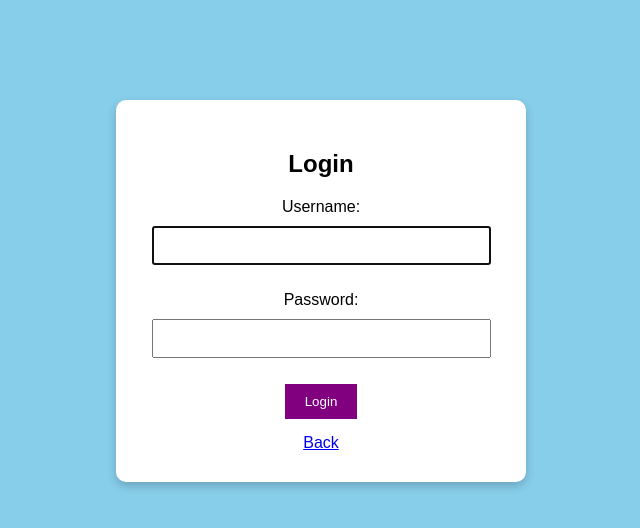
After one commit to rajeshwarispatil/ECOMMERCE-WEBSITE, a Django app: page /accounts/login/ in a window 1280 px wide. The commit adds this page. Shown: the top 528 px of the page, without its empty margins (319-959 px from the left). Run offline with Django 4.2, Linux system fonts and the light colour scheme.

Commit message:
Updated ecommerce project

```diff
--- a/ecommerce/amazon/static/css/style.css
+++ b/ecommerce/amazon/static/css/style.css
@@ -1,35 +1,73 @@
 body {
     font-family: Arial;
     background-color: skyblue;
+    margin: 0;
 }
+
+.top-bar {
+    display: flex;
+    justify-content: space-between;
+    align-items: right;
+    padding: 15px 40px;
+    background-color: white;
+}
+
+.left-links,
+.right-links {
+    display: flex;
+    align-items: right;
+    gap: 15px;
+}
+
+.welcome {
+    font-weight: bold;
+}
+
+.top-bar a,
+.card a {
+    text-decoration: none;
+    background-color: rgb(179, 46, 179);
+    color: white;
+    padding: 6px 14px;
+    border-radius: 6px;
+    font-size: 14px;
+}
+
+.top-bar a:hover,
+.card a:hover {
+    opacity: 0.8;
+}
+
 h1 {
     text-align: center;
+    margin: 30px 0;
 }
+
 .container {
-    text-align: center;
+    display: flex;
+    justify-content: center;
+    flex-wrap: wrap;
+    gap: 25px;
+    padding: 20px;
 }
+
 .card {
     background-color: white;
     width: 250px;
-    margin: 15px;
     padding: 15px;
-    border: 1px solid black;
+    border-radius: 8px;
     text-align: center;
-    display: inline-block;
-    vertical-align: top;
+    border: 1px solid #ccc;
+    box-shadow: 0 4px 8px rgba(0,0,0,0.15);
 }
+
 .product-img {
     width: 200px;
     height: 200px;
+    object-fit: cover;
 }
 
 .price {
     font-weight: bold;
+    margin: 10px 0;
 }
-
-a {
-    text-decoration: none;
-    background-color: rgb(179, 46, 179);
-    color: white;
-    padding: 5px 10px;
-}
--- /dev/null
+++ b/ecommerce/amazon/templates/registration/login.html
@@ -0,0 +1,61 @@
+{% load static %}
+<!DOCTYPE html>
+<html>
+<head>
+    <title>Login</title>
+    <link rel="stylesheet" href="{% static 'css/style.css' %}">
+    <style>
+        .login-box {
+            width: 350px;
+            margin: 100px auto;
+            background: white;
+            padding: 30px;
+            border-radius: 10px;
+            box-shadow: 0 4px 10px rgba(0,0,0,0.2);
+            text-align: center;
+        }
+
+        .login-box h2 {
+            margin-bottom: 20px;
+        }
+
+        .login-box input {
+            width: 90%;
+            padding: 10px;
+            margin: 10px 0;
+        }
+
+        .login-box button {
+            padding: 10px 20px;
+            background: purple;
+            color: white;
+            border: none;
+            cursor: pointer;
+        }
+
+        .login-box button:hover {
+            background: darkviolet;
+        }
+
+        .back-link {
+            display: block;
+            margin-top: 15px;
+        }
+    </style>
+</head>
+<body>
+
+<div class="login-box">
+    <h2>Login</h2>
+
+    <form method="post">
+        {% csrf_token %}
+        {{ form.as_p }}
+        <button type="submit">Login</button>
+    </form>
+
+    <a class="back-link" href="{% url 'product_list' %}">Back</a>
+</div>
+
+</body>
+</html>
--- /dev/null
+++ b/ecommerce/amazon/templates/store/checkout.html
@@ -0,0 +1,3 @@
+<h2>Order Placed Successfully</h2>
+<p>Thank you for shopping.</p>
+<a href="{% url 'product_list' %}">Continue Shopping</a>
--- a/ecommerce/amazon/urls.py
+++ b/ecommerce/amazon/urls.py
@@ -9,4 +9,5 @@ urlpatterns = [
     path('increase/<int:id>/', views.increase, name='increase'),
     path('decrease/<int:id>/', views.decrease, name='decrease'),
     path('remove/<int:id>/', views.remove, name='remove'),
+    path('checkout/', views.checkout, name='checkout'),
 ]
--- a/ecommerce/ecommerce/settings.py
+++ b/ecommerce/ecommerce/settings.py
@@ -114,9 +114,12 @@ USE_TZ = True
 STATIC_URL = "static/"
 
 MEDIA_URL = '/media/'
-MEDIA_ROOT = os.path.join(BASE_DIR,'media')
+MEDIA_ROOT = os.path.join(BASE_DIR, 'media')
 
 # Default primary key field type
 # https://docs.djangoproject.com/en/4.2/ref/settings/#default-auto-field
 
 DEFAULT_AUTO_FIELD = "django.db.models.BigAutoField"
+
+LOGIN_REDIRECT_URL = '/'
+LOGOUT_REDIRECT_URL = '/accounts/login/'
--- a/ecommerce/ecommerce/urls.py
+++ b/ecommerce/ecommerce/urls.py
@@ -22,6 +22,8 @@ from django.conf.urls.static import static
 urlpatterns = [
     path('admin/', admin.site.urls),
     path('', include('amazon.urls')),
+    path('accounts/', include('django.contrib.auth.urls')),
 ]
+
 if settings.DEBUG:
     urlpatterns += static(settings.MEDIA_URL, document_root=settings.MEDIA_ROOT)
```
Also changed, not shown: ecommerce/amazon/models.py (+5 -3 lines), ecommerce/amazon/templates/store/cart.html (+4 -3 lines), ecommerce/amazon/templates/store/product_detail.html (+9 -3 lines), ecommerce/amazon/templates/store/product_list.html (+18 -4 lines), ecommerce/amazon/views.py (+14 -0 lines), ecommerce/amazon/migrations/0002_alter_product_name.py (added), ecommerce/db.sqlite3, ecommerce/media/products/mouse.jpeg (added).
